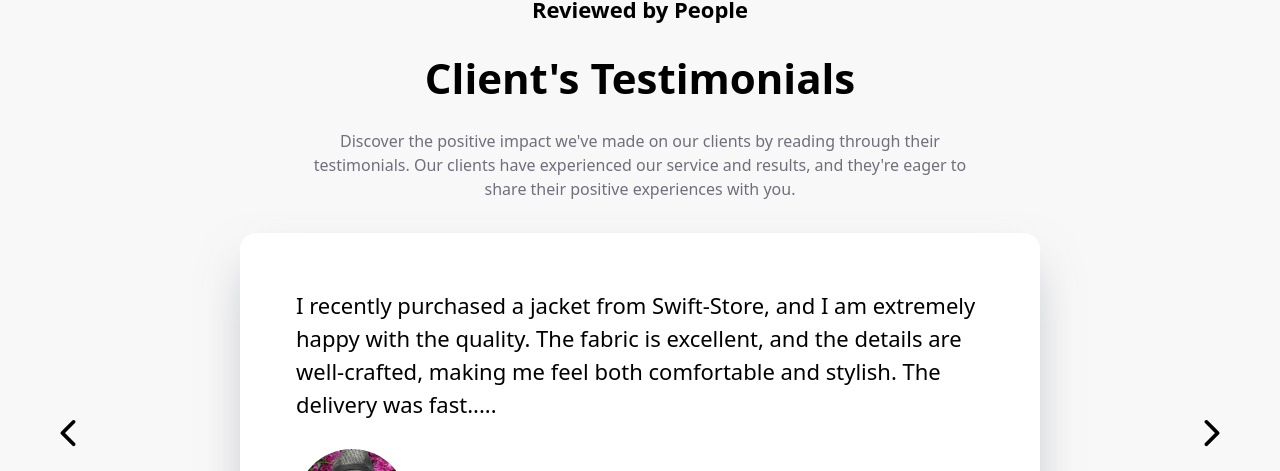
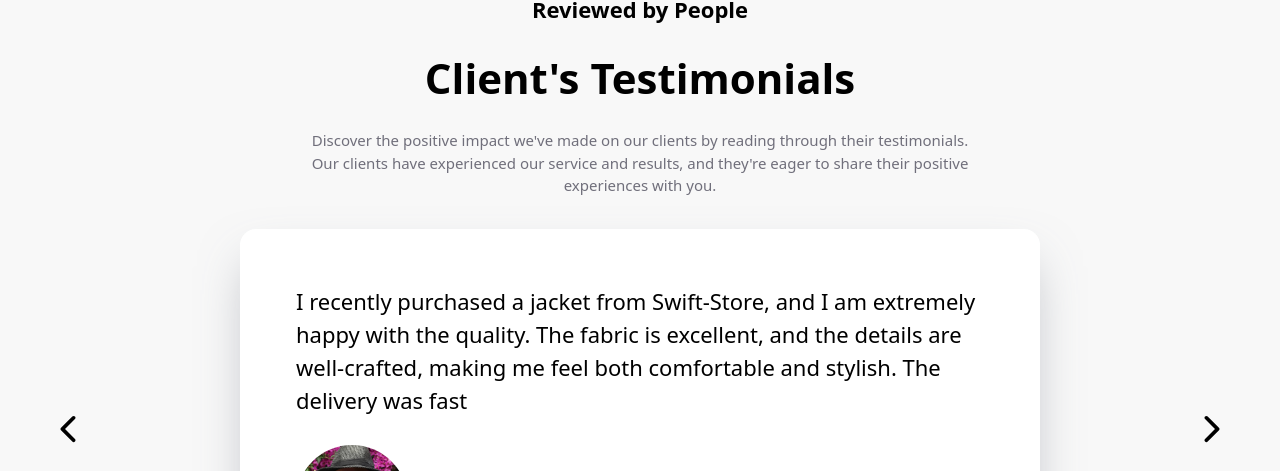
Before and after one commit to saifrafathassan/Full-E-commerce, a React (Vite) app: page / in a window 1280 px wide. Shown: the part 1891-2362 px from the top of the page. Built offline with nearby package versions, Linux system fonts and the light colour scheme; no server answers; the database is empty; a web font is replaced by a local one.

Commit message:
testimonial

```diff
--- a/src/components/testimonial/Testimonial.jsx
+++ b/src/components/testimonial/Testimonial.jsx
@@ -12,7 +12,7 @@ import Slider from 'react-slick';
 import { motion } from 'framer-motion'
 
 const TesImages = [
-  { image: Man, name: 'Steven Gerrard', contry: 'USA', content: 'I recently purchased a jacket from Swift-Store, and I am extremely happy with the quality. The fabric is excellent, and the details are well-crafted, making me feel both comfortable and stylish. The delivery was fast.....' },
+  { image: Man, name: 'Steven Gerrard', contry: 'USA', content: 'I recently purchased a jacket from Swift-Store, and I am extremely happy with the quality. The fabric is excellent, and the details are well-crafted, making me feel both comfortable and stylish. The delivery was fast' },
   { image: Man2, name: 'Jhon Kenway', contry: 'Brazil', content: 'I ordered a shirt from Swift-Store, and it turned out to be a great choice. The color and fit are just as described, and the quality is top-notch. The delivery was fast, and everything arrived in perfect condition.' },
   { image: Women, name: 'Kristina Castle', contry: 'Germany', content: 'I recently got a hoodie from Swift-Store, and it exceeded my expectations. The fabric is soft, and the design is exactly as shown on the website. Delivery was prompt, and the whole experience was seamless!' },
   { image: Man3, name: 'Mark Polo', contry: 'Belgrade', content: 'I bought a pair of jeans from Swift-Store, and I’m really impressed. The fit is perfect, and the material feels durable and comfortable. Shipping was quick, and the entire process was smooth and hassle-free.' }
@@ -66,7 +66,7 @@ const Reviewed = () => {
         <div className={`heading flex gap-5 flex-col items-center w-full ${mode === 'dark' ? 'text-white' : 'text-black'}`}>
           <h2 className='text-[22px] font-bold'>Reviewed by People</h2>
           <h1 className='text-[27px] md:text-[42px] font-extrabold'>Client's Testimonials</h1>
-          <p className={`text-[16px] md:w-[700px] text-center px-5 ${mode === 'dark' ? 'text-gray-300' : 'text-[#706f7b]'}`}>
+          <p className={`text-[15px] md:w-[700px] text-center px-5 ${mode === 'dark' ? 'text-gray-300' : 'text-[#706f7b]'}`}>
             Discover the positive impact we've made on our clients by reading through their testimonials. Our clients have experienced our service and results, and they're eager to share their positive experiences with you.
           </p>
         </div>
@@ -83,7 +83,7 @@ const Reviewed = () => {
           >
             <div className='flex justify-center pb-12 mx-auto my-8'>
               <div className={`card-1 h-[400px] w-[400px] md:w-[800px] mx-auto rounded-2xl p-14 ${mode === 'dark' ? 'bg-gray-800 text-white' : 'bg-[#fff]'} shadow-2xl shadow-gray-500/50`}>
-                <p className='text-[17px] md:text-[22px] font-[500]'>{obj.content}</p>
+                <p className='text-[15px] md:text-[22px] font-[500]'>{obj.content}</p>
                 <div className='flex justify-between items-center pt-7'>
                   <div className='flex items-center justify-center'>
                     <img className='rounded-[50%] object-cover w-[112px] h-[112px]' src={obj.image} alt="testimonial" />
```
